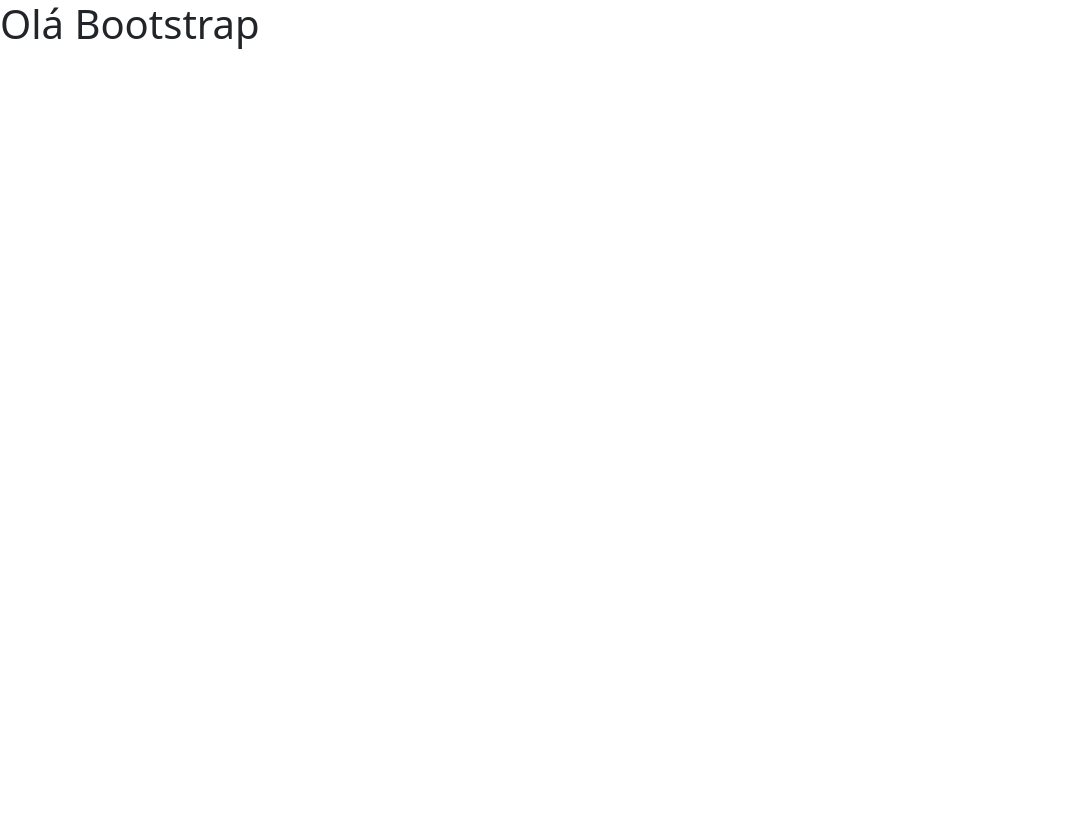
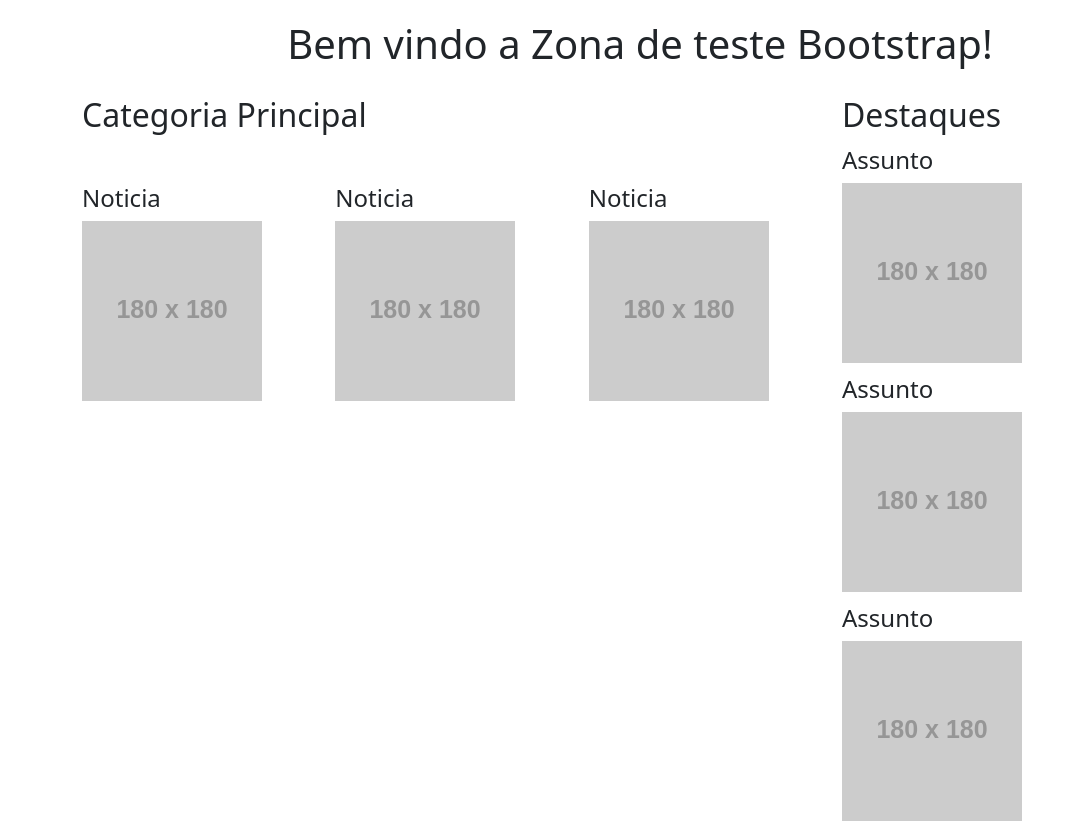
Before and after one commit to andreilbarbosa/fundamentos_bootstrap, a plain HTML site: page index.html in a window 1280 px wide. Shown: the whole page, without its empty margins (0-1083 px from the left). Before the commit the page ends 800 px from the top, so only its background shows below. Drawn offline with nearby package versions, Linux system fonts and the light colour scheme; placeholder pictures from the web are drawn by us.

Commit message:
Feita a estrutura de uma página de notícias. Agora estou arrumando a estruturação para ficar alinhado no centro da tela.

```diff
--- a/index.html
+++ b/index.html
@@ -5,8 +5,53 @@
     <meta name="viewport" content="width=device-width, initial-scale=1.0">
     <title>Bootstrap</title>
     <link rel="stylesheet" href="https://cdn.jsdelivr.net/npm/bootstrap@5.3.6/dist/css/bootstrap.min.css">
+    <link rel="stylesheet" href="main.css">
 </head>
 <body>
-    <h1>Olá Bootstrap</h1>
+    <div class="container">
+        <div class="row header">
+            <div class="col-md-12">
+                <div class="d-flex justify-content-center">
+                    <h1>Bem vindo a Zona de teste Bootstrap!</h1>
+                </div>
+            </div>
+        </div>
+        <div class="row">
+            <div class="col-md-8 d-block">
+                <h2>Categoria Principal</h2>
+                <div class="row principal">
+                    <div class="col-md-4">
+                        <h4>Noticia</h4>
+                        <img src="https://placehold.co/180x180" />
+                    </div>
+                    <div class="col-md-4">
+                        <h4>Noticia</h4>
+                        <img src="https://placehold.co/180x180" />
+                    </div>
+                    <div class="col-md-4">
+                        <h4>Noticia</h4>
+                        <img src="https://placehold.co/180x180" />
+                    </div>
+                </div>
+            </div>
+            <div class="col-md-4 d-block justify-content-end">
+                <h2>Destaques</h2>
+                <div class="col-md destaque">
+                    <div class="col-md">
+                        <h4>Assunto</h4>
+                        <img src="https://placehold.co/180x180" />
+                    </div>
+                    <div class="col-md">
+                        <h4>Assunto</h4>
+                        <img src="https://placehold.co/180x180" />
+                    </div>
+                    <div class="col-md">
+                        <h4>Assunto</h4>
+                        <img src="https://placehold.co/180x180" />
+                    </div>
+                </div>
+            </div>
+        </div>
+    </div>
 </body>
 </html>
--- /dev/null
+++ b/main.css
@@ -0,0 +1,12 @@
+.principal h4{
+    display: block;
+    margin-top: 42px;
+}
+
+.destaque h4{
+    margin-top: 12px;
+}
+
+.header{
+    margin: 20px 0;
+}
```
